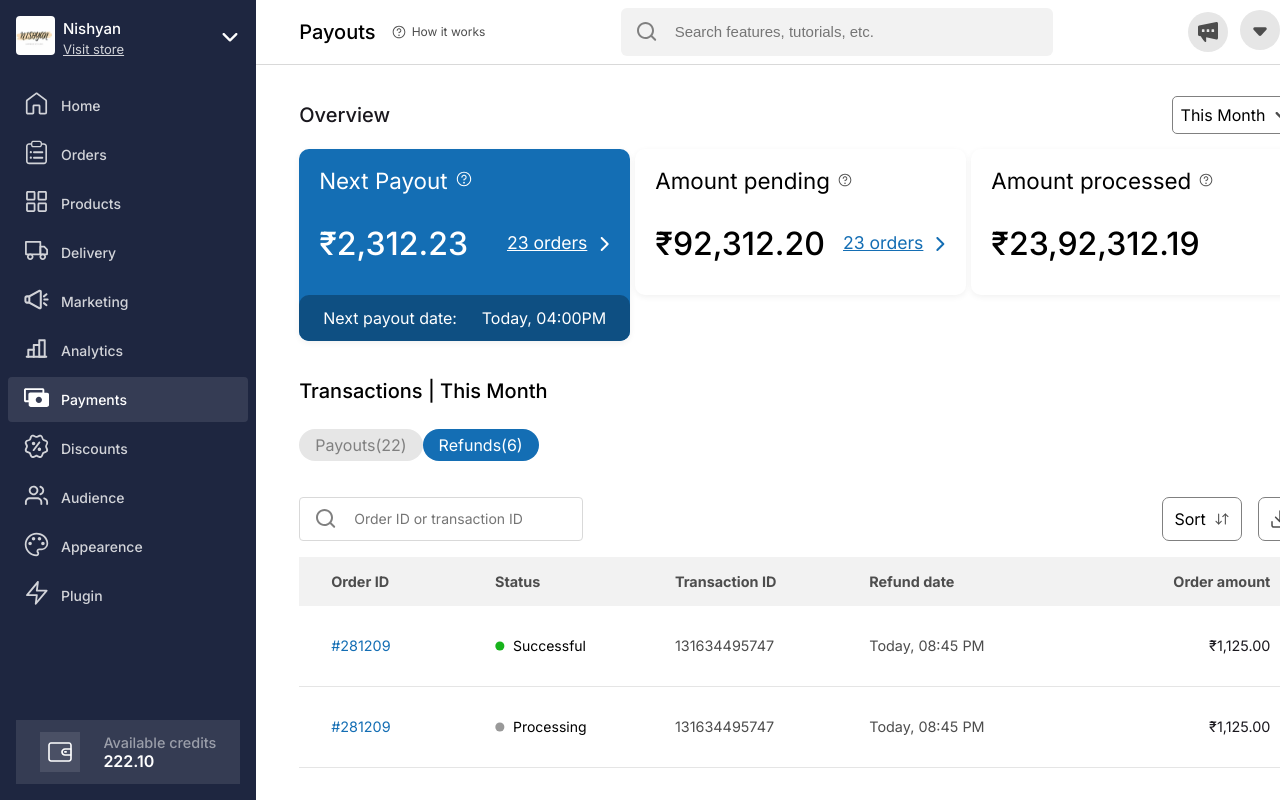
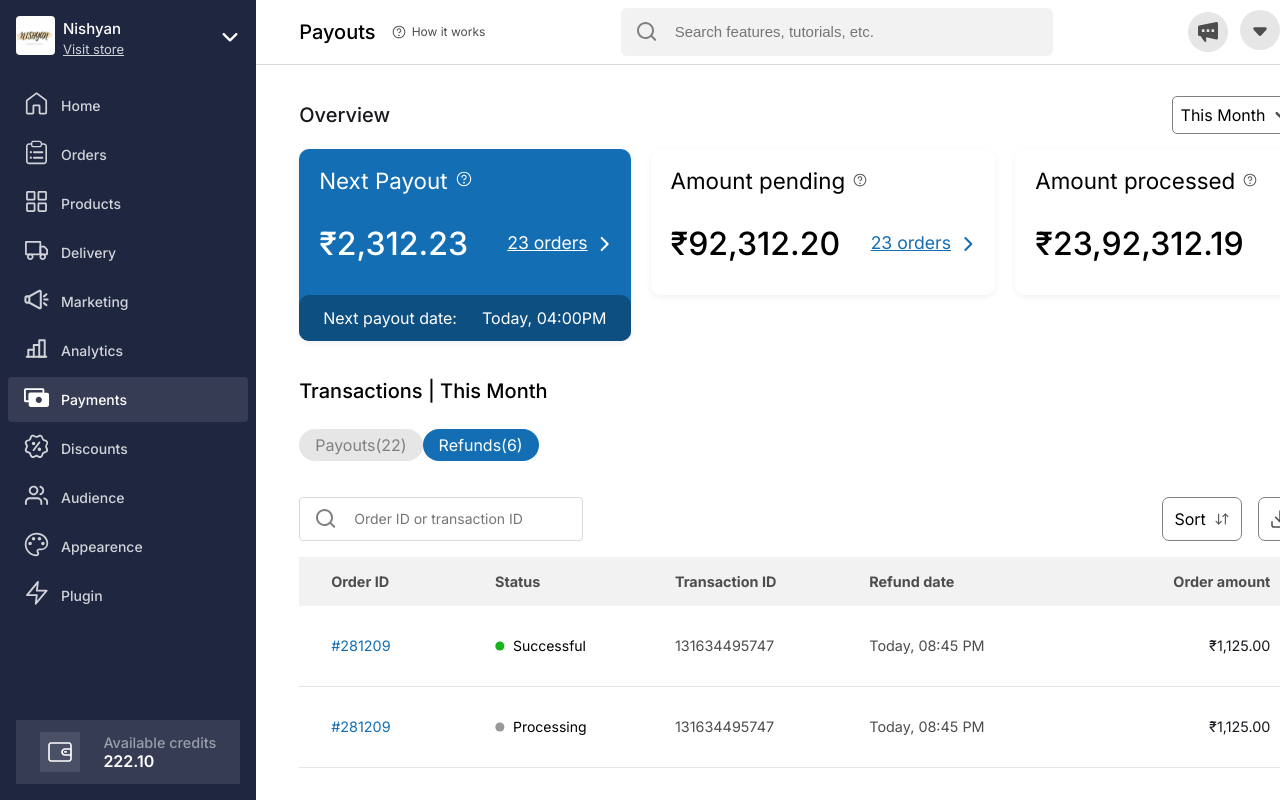
Before and after one commit to pavanmanishd/dukaan-payouts-page, a React (Vite) app: page / in a window 1280 px wide. Shown: the top 800 px of the page. Built offline with nearby package versions, Linux system fonts and the light colour scheme.

Commit message:
Refactor CSS layout properties in App.css

```diff
--- a/src/App.css
+++ b/src/App.css
@@ -400,10 +400,13 @@ line-height: 1.75rem; /* 140% */
   justify-content: space-between;
   align-items: flex-start;
   width: 100%;
+  gap: 1.25rem;
 }
 
 .card {
-  width: 33%;
+  flex-grow: 1;
+  /* width: 30%; */
+  /* width: 33%; */
   /* height: 100%; */
   /* height: 200px; */
   border-radius: 10px;
```
